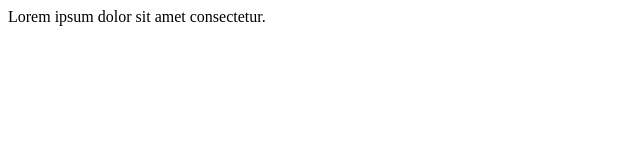
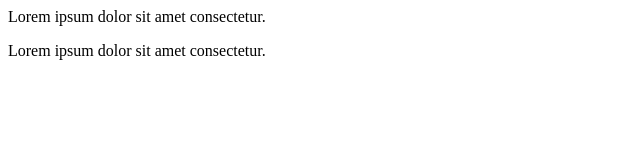
Before and after one commit to NarauttamSingh/localRepo, a plain HTML site: page index.html in a window 1280 px wide. Shown: the whole page, without its empty margins (0-640 px from the left). Drawn offline with Linux system fonts and the light colour scheme.

Commit message:
modified README and index file

```diff
--- a/index.html
+++ b/index.html
@@ -1,2 +1,4 @@
 <p>Lorem ipsum dolor sit amet consectetur.
 </p>
+<p>Lorem ipsum dolor sit amet consectetur.
+</p>
```
Also changed, not shown: 1 other file.
